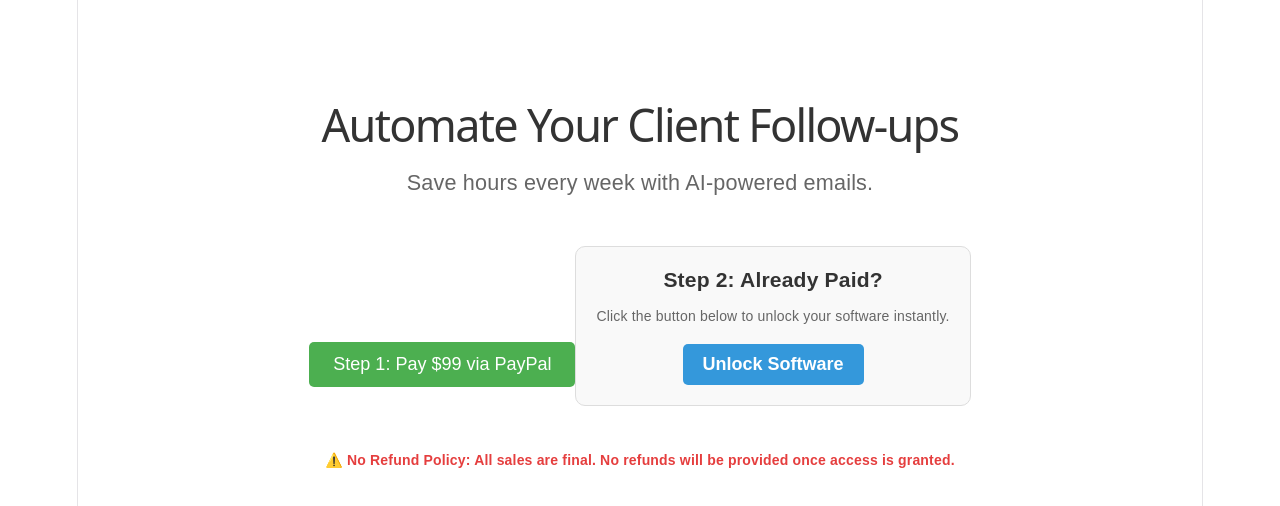
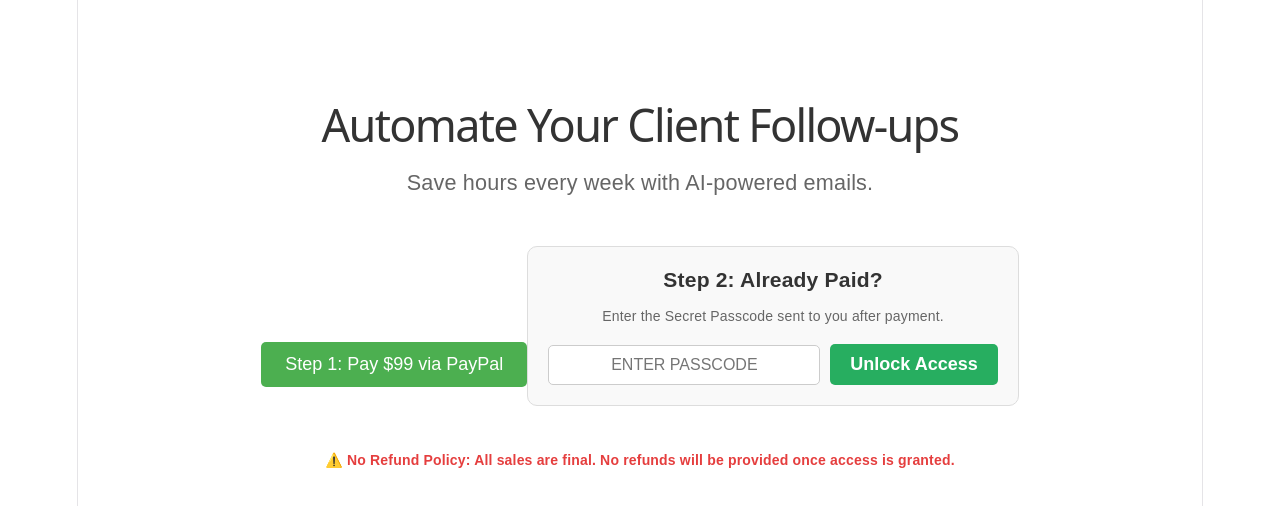
Before and after one commit to sumansingharoy402/agentassitant_ai, a React (Vite) app: page / in a window 1280 px wide. Shown: the top 506 px of the page. Built offline with nearby package versions, Linux system fonts and the light colour scheme.

Commit message:
added redirects file and passcode system

```diff
--- a/src/App.jsx
+++ b/src/App.jsx
@@ -1,9 +1,11 @@
-import { BrowserRouter as Router, Routes, Route, useNavigate } from 'react-router-dom';
+import { BrowserRouter as Router, Routes, Route } from 'react-router-dom';
 import Dashboard from './dashboard';
 import Admin from './Admin';
 import { useState } from 'react';
 
-// 🚨 ১. সিকিউরিটি গার্ড (লোকাল স্টোরেজ চেক)
+// 🚨 পাসওয়ার্ড সেট করুন (কাস্টমারকে এটি দিতে হবে)
+const SECRET_PASSCODE = "AGENT99";
+
 const ProtectedRoute = ({ children }) => {
   const hasAccess = localStorage.getItem('has_access') === 'true';
 
@@ -11,7 +13,7 @@ const ProtectedRoute = ({ children }) => {
     return (
       <div style={{ textAlign: 'center', marginTop: '100px', fontFamily: 'Arial, sans-serif' }}>
         <h2>🔒 Access Restricted</h2>
-        <p>You do not have access. Please complete your payment.</p>
+        <p>You do not have access. Please complete your payment and enter the passcode.</p>
         <a href="/" style={{ color: '#3498db', fontWeight: 'bold' }}>Go to Home</a>
       </div>
     );
@@ -19,40 +21,19 @@ const ProtectedRoute = ({ children }) => {
   return children;
 };
 
-// 🚨 ২. অটো আনলক পেজ (পেমেন্টের পর এখানে আসবে)
-function AutoUnlockPage() {
-  const navigate = useNavigate();
-  const [loading, setLoading] = useState(false);
+function LandingPage() {
+  const [passcode, setPasscode] = useState('');
+  const [error, setError] = useState('');
 
-  const handleAutoUnlock = () => {
-    setLoading(true);
-    // ১.৫ সেকেন্ডের একটি সিমুলেশন, যাতে মনে হয় সিস্টেম পেমেন্ট চেক করছে
-    setTimeout(() => {
+  const handleUnlock = () => {
+    if (passcode.toUpperCase() === SECRET_PASSCODE) {
       localStorage.setItem('has_access', 'true');
-      navigate('/dashboard');
-    }, 1500);
+      window.location.href = '/dashboard';
+    } else {
+      setError("Invalid passcode. Please check the email/message we sent you.");
+    }
   };
 
-  return (
-    <div style={{ textAlign: 'center', marginTop: '100px', fontFamily: 'Arial, sans-serif' }}>
-      <h1 style={{ color: '#27ae60' }}>✅ Payment Successful!</h1>
-      <p style={{ fontSize: '1.1rem', color: '#555', marginBottom: '30px' }}>
-        Thank you for your purchase. Click the button below to unlock your software.
-      </p>
-
-      <button
-        onClick={handleAutoUnlock}
-        disabled={loading}
-        style={{ padding: '15px 30px', fontSize: '18px', backgroundColor: '#27ae60', color: 'white', border: 'none', borderRadius: '8px', cursor: loading ? 'not-allowed' : 'pointer', fontWeight: 'bold', boxShadow: '0 4px 6px rgba(0,0,0,0.1)' }}
-      >
-        {loading ? "🔄 Unlocking Software..." : "Unlock Access Now"}
-      </button>
-    </div>
-  );
-}
-
-// 🚨 ৩. ল্যান্ডিং পেজ
-function LandingPage() {
   return (
     <div style={{ textAlign: 'center', marginTop: '80px', fontFamily: 'Arial, sans-serif' }}>
       <h1 style={{ fontSize: '2.5rem', color: '#333' }}>Automate Your Client Follow-ups</h1>
@@ -60,22 +41,29 @@ function LandingPage() {
         Save hours every week with AI-powered emails.
       </p>
 
-      {/* স্টেপ ১: পেমেন্ট লিংক */}
       <a href="https://www.paypal.com/paypalme/Sumansingharoy/99" target="_blank" rel="noreferrer">
         <button style={{ padding: '12px 24px', fontSize: '1rem', backgroundColor: '#4CAF50', color: 'white', border: 'none', borderRadius: '5px', cursor: 'pointer', marginBottom: '20px' }}>
           Step 1: Pay $99 via PayPal
         </button>
       </a>
 
-      {/* স্টেপ ২: পেমেন্টের পর আনলক লিংক */}
       <div style={{ marginTop: '20px', padding: '20px', border: '1px solid #ddd', borderRadius: '10px', display: 'inline-block', backgroundColor: '#f9f9f9' }}>
         <h3 style={{ margin: '0 0 10px 0', color: '#333' }}>Step 2: Already Paid?</h3>
-        <p style={{ fontSize: '14px', color: '#666', marginBottom: '15px' }}>Click the button below to unlock your software instantly.</p>
-        <a href="/unlock" style={{ textDecoration: 'none' }}>
-          <button style={{ padding: '10px 20px', fontSize: '1rem', backgroundColor: '#3498db', color: 'white', border: 'none', borderRadius: '5px', cursor: 'pointer', fontWeight: 'bold' }}>
-            Unlock Software
-          </button>
-        </a>
+        <p style={{ fontSize: '14px', color: '#666', marginBottom: '15px' }}>Enter the Secret Passcode sent to you after payment.</p>
+        <input
+          type="text"
+          placeholder="Enter Passcode"
+          value={passcode}
+          onChange={(e) => setPasscode(e.target.value)}
+          style={{ padding: '10px', fontSize: '16px', width: '250px', marginRight: '10px', border: '1px solid #ccc', borderRadius: '5px', textAlign: 'center', textTransform: 'uppercase' }}
+        />
+        <button
+          onClick={handleUnlock}
+          style={{ padding: '10px 20px', fontSize: '1rem', backgroundColor: '#27ae60', color: 'white', border: 'none', borderRadius: '5px', cursor: 'pointer', fontWeight: 'bold' }}
+        >
+          Unlock Access
+        </button>
+        {error && <p style={{ color: 'red', marginTop: '10px', fontSize: '14px' }}>{error}</p>}
       </div>
 
       <div style={{ marginTop: '40px', fontSize: '14px', color: '#e53e3e', fontWeight: 'bold' }}>
@@ -90,7 +78,6 @@ function App() {
     <Router>
       <Routes>
         <Route path="/" element={<LandingPage />} />
-        <Route path="/unlock" element={<AutoUnlockPage />} /> {/* নতুন অটো আনলক রুট */}
         <Route path="/dashboard" element={
           <ProtectedRoute>
             <Dashboard />
```
Also changed, not shown: 1 other file (tests, documents, lock files or other folders).
